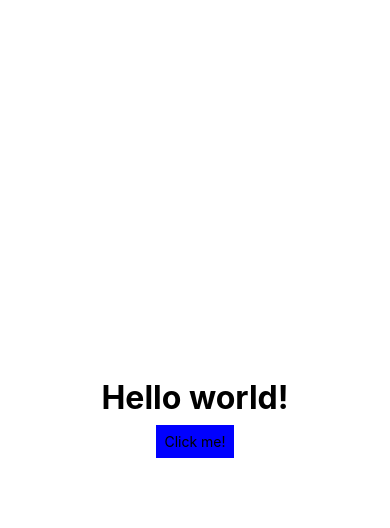
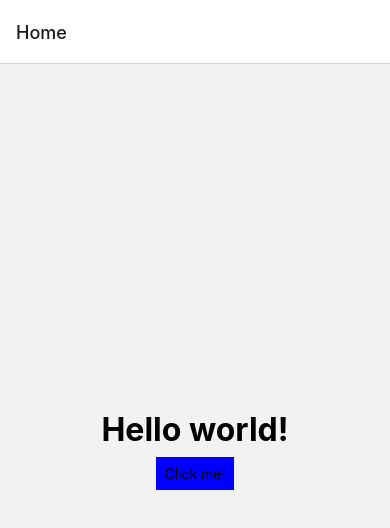
Before and after one commit to totti-rdz/react-native-backgroundcolor-not-valid-color-string-bug, a React Native app: screen / in a window 390 px wide. Shown: the top 528 px of the page. Built offline with nearby package versions, Linux system fonts and the light colour scheme.

Commit message:
setup native stack navigation

```diff
--- a/App.js
+++ b/App.js
@@ -1,14 +1,20 @@
 import { StatusBar } from "expo-status-bar";
 import { NavigationContainer } from "@react-navigation/native";
+import { createNativeStackNavigator } from "@react-navigation/native-stack";
 import HomeScreen from "./screens/HomeScreen";
 import SecondaryScreen from "./screens/SecondaryScreen";
+
+const Stack = createNativeStackNavigator();
 
 export default function App() {
   return (
     <>
       <StatusBar style="auto" />
       <NavigationContainer>
-        <HomeScreen />
+        <Stack.Navigator>
+          <Stack.Screen name="home" component={HomeScreen} options={{ title: "Home" }} />
+          <Stack.Screen name="secondary" component={SecondaryScreen} options={{ title: "Secondary" }} />
+        </Stack.Navigator>
       </NavigationContainer>
     </>
   );
```
